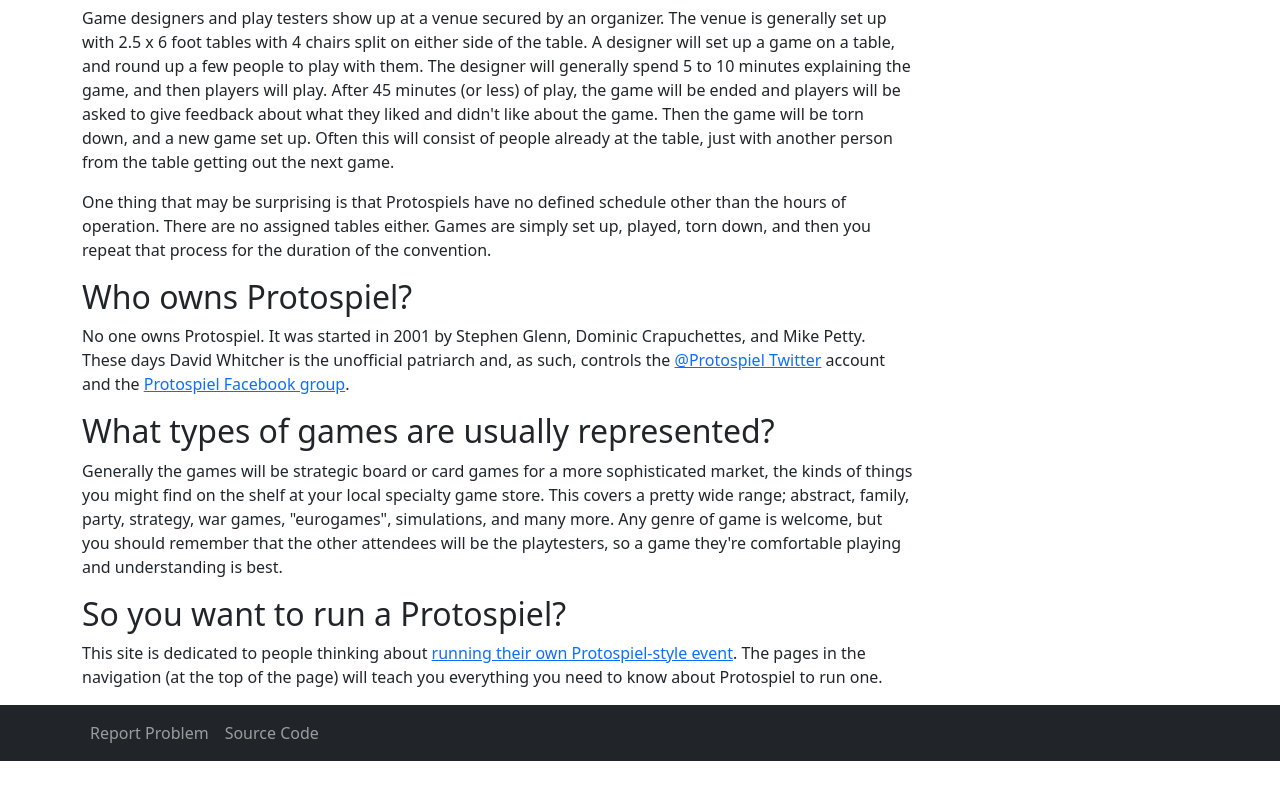
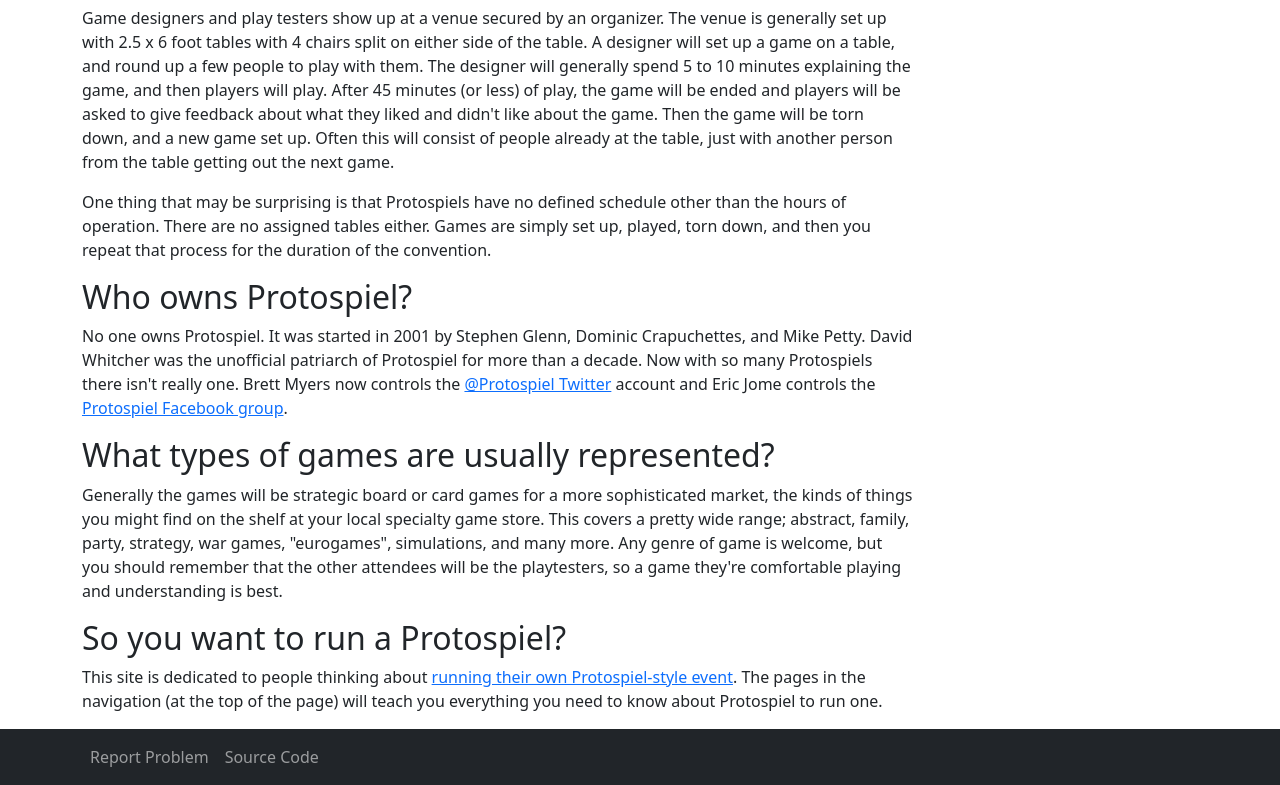
Before and after one commit to plainblack/protospielevents, a Vue app: page / in a window 1280 px wide. Shown: the part 985-1770 px from the top of the page. Before the commit the page ends 1746 px from the top, so only its background shows below. Built offline with nearby package versions, Linux system fonts and the light colour scheme; no server answers.

Commit message:
updated for new controllers

```diff
--- a/src/views/HomeView.vue
+++ b/src/views/HomeView.vue
@@ -21,7 +21,7 @@
 
     <h2>Who owns Protospiel?</h2>
 
-    <p>No one owns Protospiel. It was started in 2001 by Stephen Glenn, Dominic Crapuchettes, and Mike Petty. These days David Whitcher is the unofficial patriarch and, as such, controls the <a href="https://twitter.com/protospiel">@Protospiel Twitter</a> account and the <a href="https://www.facebook.com/groups/2261144717/">Protospiel Facebook group</a>.</p>
+    <p>No one owns Protospiel. It was started in 2001 by Stephen Glenn, Dominic Crapuchettes, and Mike Petty. David Whitcher was the unofficial patriarch of Protospiel for more than a decade. Now with so many Protospiels there isn't really one. Brett Myers now controls the <a href="https://twitter.com/protospiel">@Protospiel Twitter</a> account and Eric Jome controls the <a href="https://www.facebook.com/groups/2261144717/">Protospiel Facebook group</a>.</p>
 
     <h2>What types of games are usually represented?</h2>
 
```
